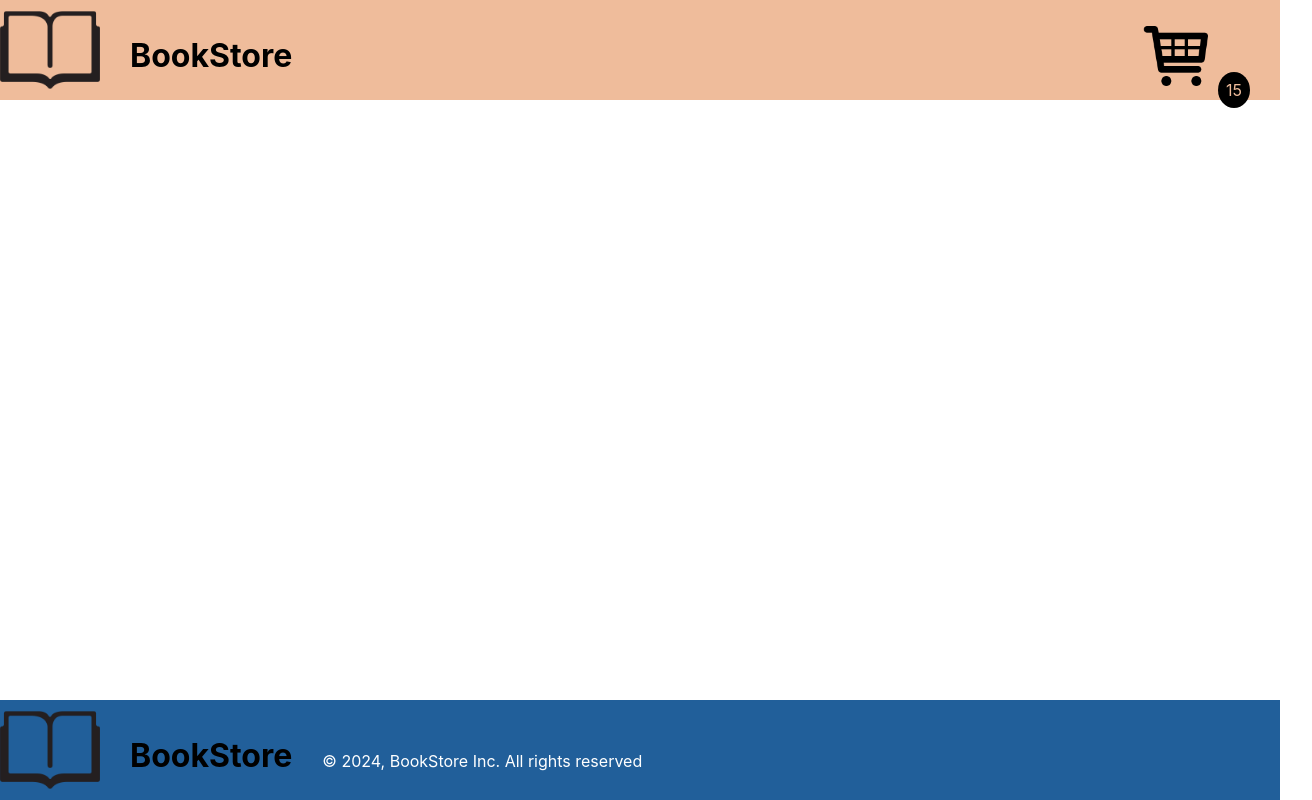
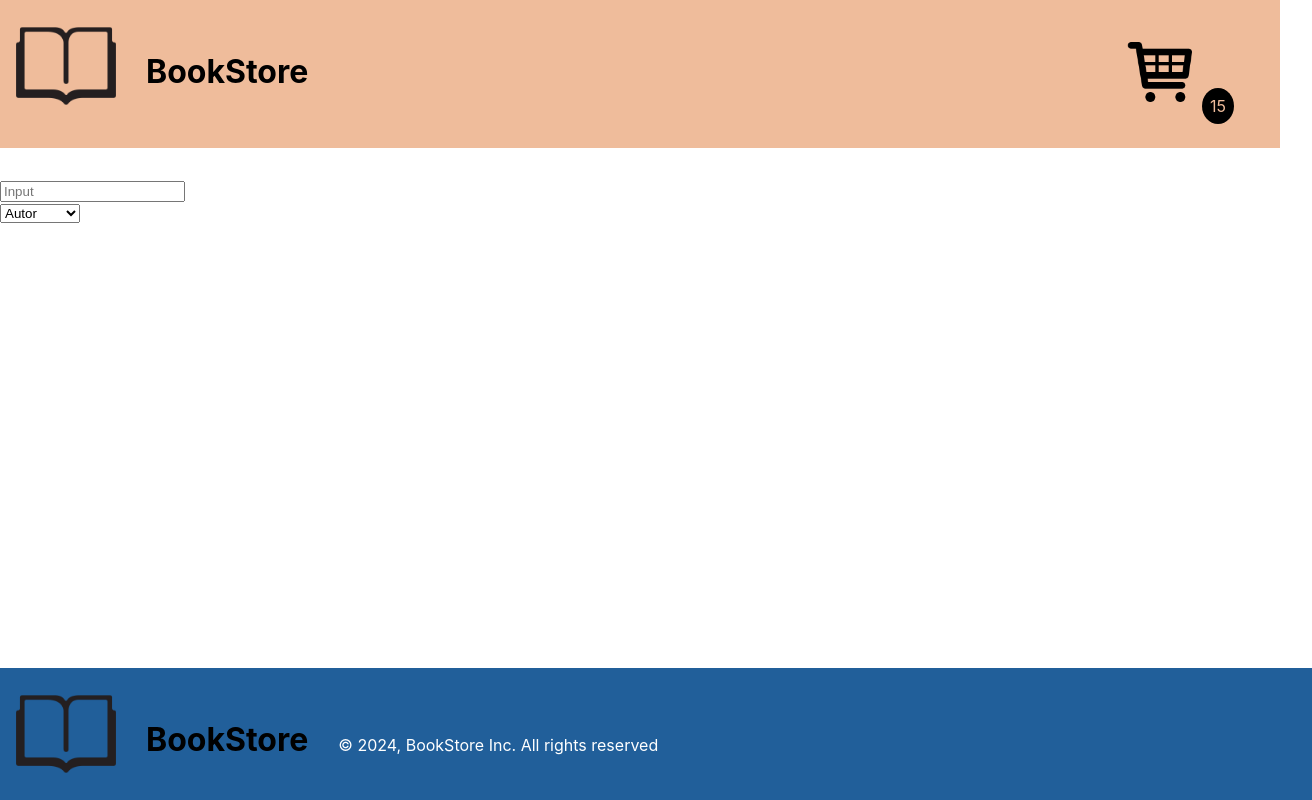
Before and after one commit to Magalhaes-Magister/WebReactProject, a React (Create React App) app: page / in a window 1280 px wide. Shown: the whole page, 1312 px wide, since content can reach past the window. Built offline with nearby package versions, Linux system fonts and the light colour scheme.

Commit message:
header v3

```diff
--- a/src/components/Footer.css
+++ b/src/components/Footer.css
@@ -5,6 +5,8 @@
     background-color: rgb(33, 95, 154);
     display: flex;
     justify-content: space-between;
+    padding: 1em;
+    margin-top: 2em;
 }
 
 #titulo{
--- a/src/components/Header.css
+++ b/src/components/Header.css
@@ -1,12 +1,11 @@
 .header {
   background-color: rgb(239, 188, 155);
+  box-sizing: border-box;
+  width: 100%;
   display: flex;
-  justify-content: space-between;
-  position: fixed;
-  top: 0;
-  width: 100%;
-  z-index: 999; /* Isso garante que o header fique sempre acima de outros elementos */
-  height: 100px; /* Defina a altura desejada para o header */
+  justify-content: space-between; /* Add this line */
+  padding: 1em;
+  margin-bottom: 2em;
 }
 
 #logo {
@@ -23,8 +22,3 @@
   padding-right: 30px;
   padding-left: 30px;
 }
-
-/* Adicione o seguinte código para ocupar o espaço restante do website */
-body {
-  margin-top: 100px; /* Defina a mesma altura do header para manter o conteúdo abaixo dele */
-}
--- /dev/null
+++ b/src/components/barra_pesquisa.css
@@ -0,0 +1,7 @@
+.barra-pesquisa {
+    display: flex;
+    align-items: center;
+    justify-content: space-between;
+    padding: 10px;
+    background-color: #f2f2f2;
+}
--- a/src/components/barra_pesquisa.jsx
+++ b/src/components/barra_pesquisa.jsx
@@ -1,12 +1,22 @@
 import React from 'react';
-
+import './barra_pesquisa.css';
 
 function Pesquisa() {
-  return (
-    <div>
-
-    </div>
-  );
+    return (
+        <div id="barra-pesquisa">
+            <div className="pesquisa">
+                <i className="bi bi-search"></i>
+                <input type="text" placeholder="Input" />
+            </div>
+            <div className="categorias">
+                <select>
+                    <option value="categoria1">Autor</option>
+                    <option value="categoria2">Titulo</option>
+                    <option value="categoria3">Categoria</option>
+                </select>
+            </div>
+        </div>
+    );
 }
 
 export default Pesquisa;
```
Also changed, not shown: src/App.js (line endings or trailing spaces).
